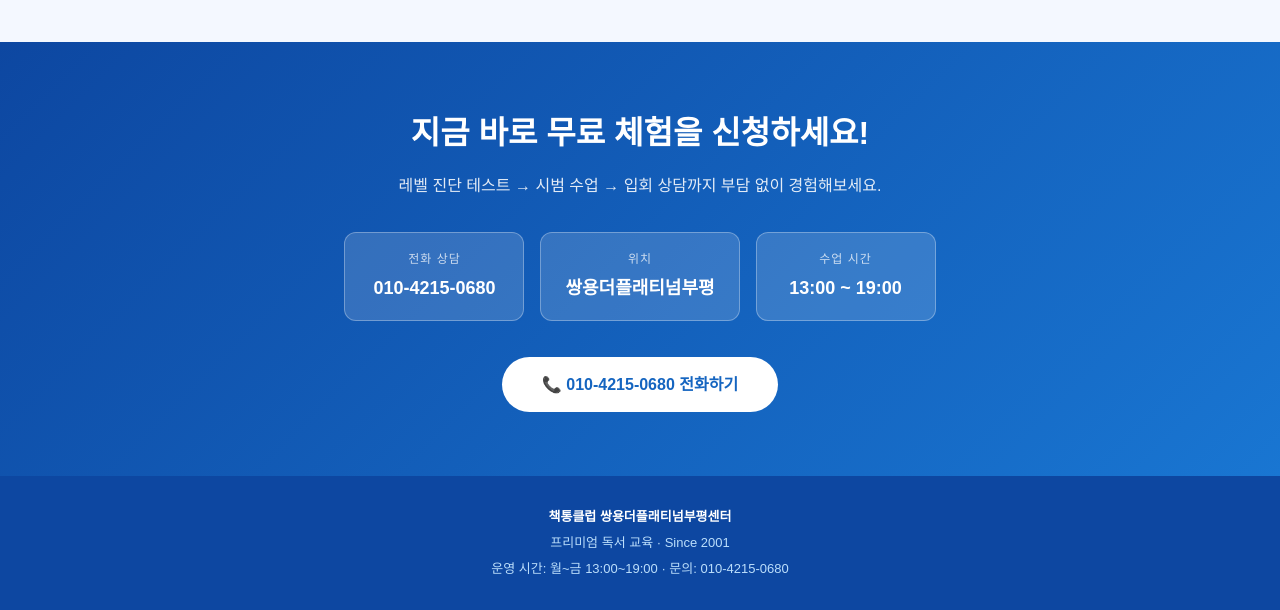
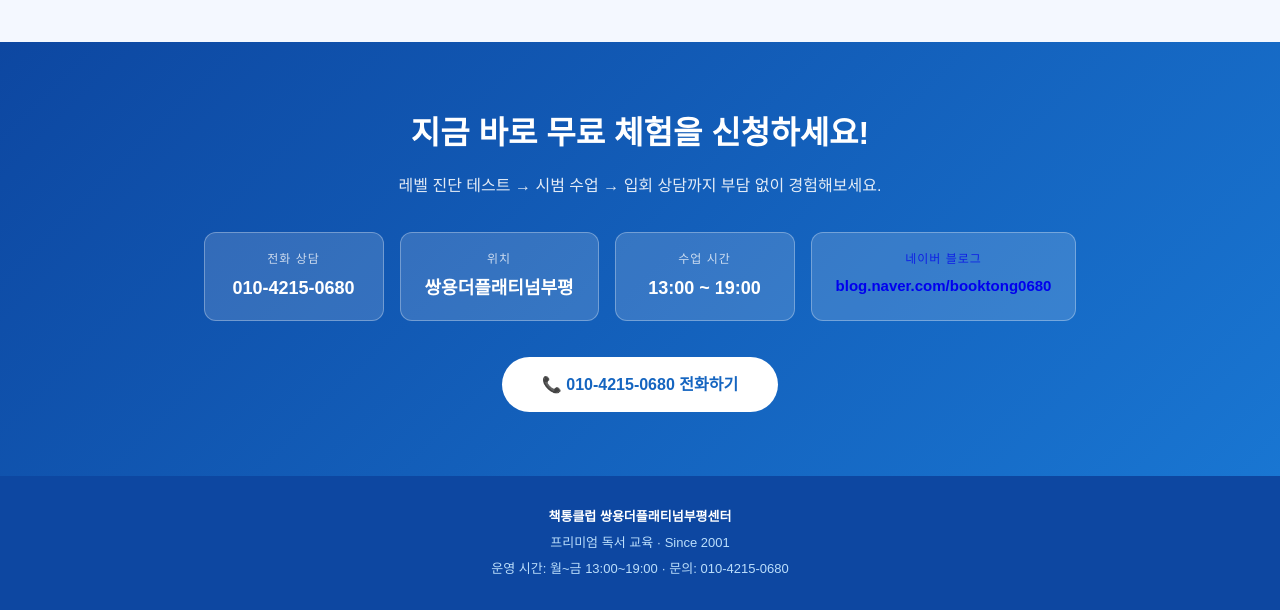
Before and after one commit to seol30838-dev/booktong0680, a plain HTML site: page index.html in a window 1280 px wide. Shown: the part 4476-5086 px from the top of the page. Drawn offline with Linux system fonts and the light colour scheme.

Commit message:
네이버 블로그 링크 추가

```diff
--- a/index.html
+++ b/index.html
@@ -270,6 +270,10 @@ document.addEventListener('keydown',function(e){ if(e.key==='Escape') closeLb();
     <div class="contact-card"><div class="label">전화 상담</div><div class="value">010-4215-0680</div></div>
     <div class="contact-card"><div class="label">위치</div><div class="value">쌍용더플래티넘부평</div></div>
     <div class="contact-card"><div class="label">수업 시간</div><div class="value">13:00 ~ 19:00</div></div>
+    <a href="https://blog.naver.com/booktong0680" target="_blank" class="contact-card" style="text-decoration:none;">
+      <div class="label">네이버 블로그</div>
+      <div class="value" style="font-size:15px;">blog.naver.com/booktong0680</div>
+    </a>
   </div>
   <a href="tel:010-4215-0680" class="btn-white">📞 010-4215-0680 전화하기</a>
 </div>
```
